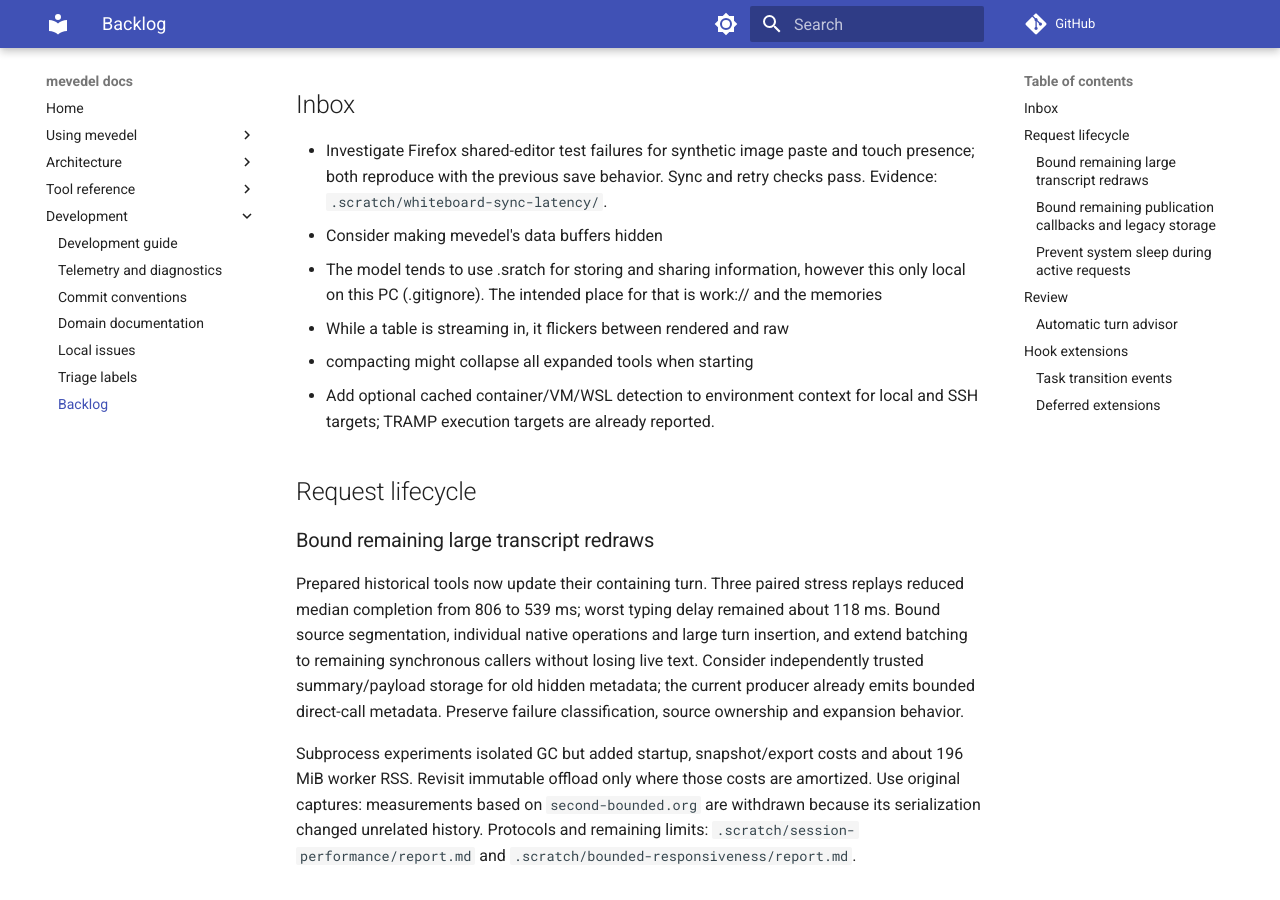
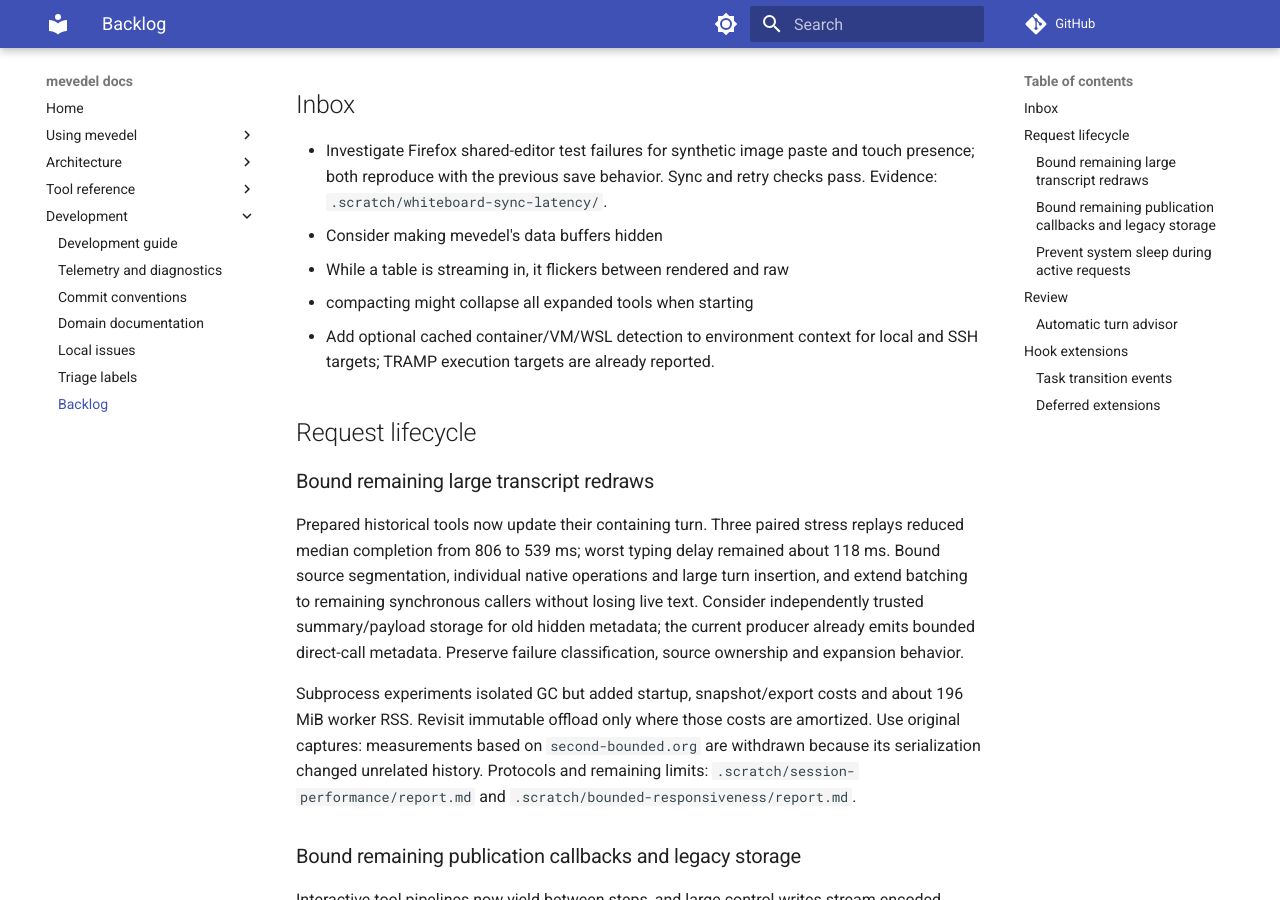
Before and after one commit to FrauH0lle/mevedel, an MkDocs documentation site: the page built from docs/backlog.md, in a window 1280 px wide and 900 px high, scrolled down 302 px. Built offline with MkDocs 1.6.1 and Material for MkDocs 9.7.7, drawn with Linux system fonts in a browser that asks for light colours; comment, search, counter and statistics services are not loaded.

Commit message:
docs(backlog): Drop the work:// storage item
* docs/backlog.md: Remove the entry about models sharing notes through
.scratch/ instead of work:// and memories.

```diff
--- a/docs/backlog.md
+++ b/docs/backlog.md
@@ -14,8 +14,6 @@ Remove items when they are implemented, obsolete, or no longer valuable.
   and touch presence; both reproduce with the previous save behavior.
   Sync and retry checks pass. Evidence: `.scratch/whiteboard-sync-latency/`.
 - Consider making mevedel's data buffers hidden
-- The model tends to use .sratch for storing and sharing information, however this only local on this PC (.gitignore).
-  The intended place for that is work:// and the memories
 - While a table is streaming in, it flickers between rendered and raw
 - compacting might collapse all expanded tools when starting
 - Add optional cached container/VM/WSL detection to environment context for
```
